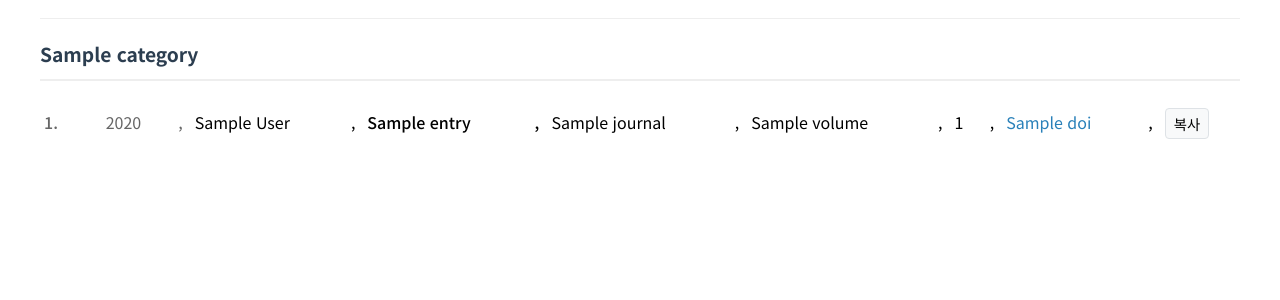
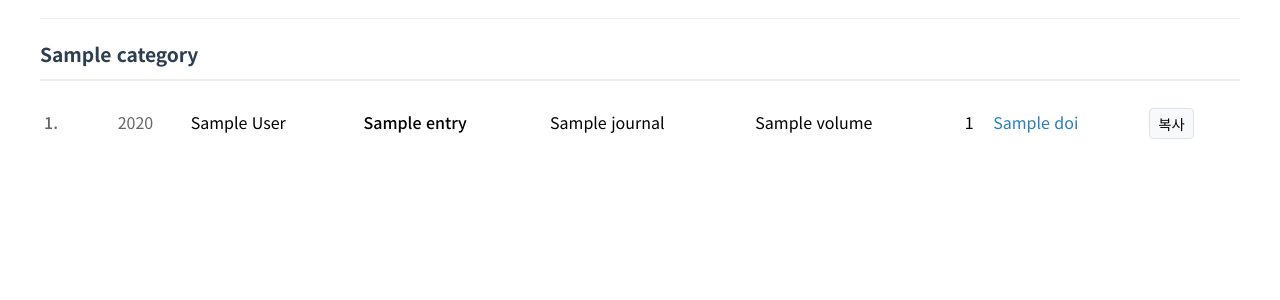
Before and after one commit to TS-0228/designITLab_papers, a Flask app: template templates/index.html in a window 1280 px wide. Shown: the part 188-488 px from the top of the page. Run offline with Flask 3, Linux system fonts and the light colour scheme; the template is opened without the code that fills it: most values are stand-ins (such as "Sample title", 1, 10 or a date in 2020).

Commit message:
index.html

```diff
--- a/templates/index.html
+++ b/templates/index.html
@@ -127,6 +127,7 @@
             line-height: 1.8;
         }
 
+        /* 번호 뒤에는 마침표만 찍도록 설정 */
         td.number {
             position: relative;
             min-width: 2em;
@@ -134,7 +135,6 @@
             font-weight: 500;
             padding-right: 0.5em !important;
         }
-
         td.number::after {
             content: ".";
             position: relative;
@@ -142,27 +142,11 @@
             margin-left: 0;
         }
 
-        .data-row td:not(.number):not(:last-child) {
-            position: relative;
-            padding-right: 1.5em;
-        }
-
-        .data-row td:not(.number):not(:last-child)::after {
-            content: ",";
-            position: absolute;
-            right: 0.5em;
-        }
-
-        .data-row td:has(button)::after,
-        .data-row td:last-child::after {
-            content: none;
-        }
-
+        /* 각 셀에 자동으로 쉼표를 붙이는 부분 제거 */
         .data-row td {
             padding: 8px 4px;
             vertical-align: top;
         }
-
         .data-row td:last-child {
             padding-right: 0.5em;
         }
@@ -294,8 +278,9 @@
             const button = document.getElementById('toggleAcknowledgement');
             document.body.classList.toggle('show-acknowledgement');
             button.classList.toggle('active');
-            button.textContent = document.body.classList.contains('show-acknowledgement') ?
-                '사사표기 숨기기' : '사사표기 보기';
+            button.textContent = document.body.classList.contains('show-acknowledgement')
+                ? '사사표기 숨기기'
+                : '사사표기 보기';
         }
 
         function initializeYearFilter() {
@@ -436,7 +421,7 @@
             });
         }
 
-function copyAPA(row) {
+        function copyAPA(row) {
             const authors = row.querySelector('.author').textContent.trim();
             const year = row.querySelector('.year').textContent.trim();
             const title = row.querySelector('.title').textContent.trim();
```
